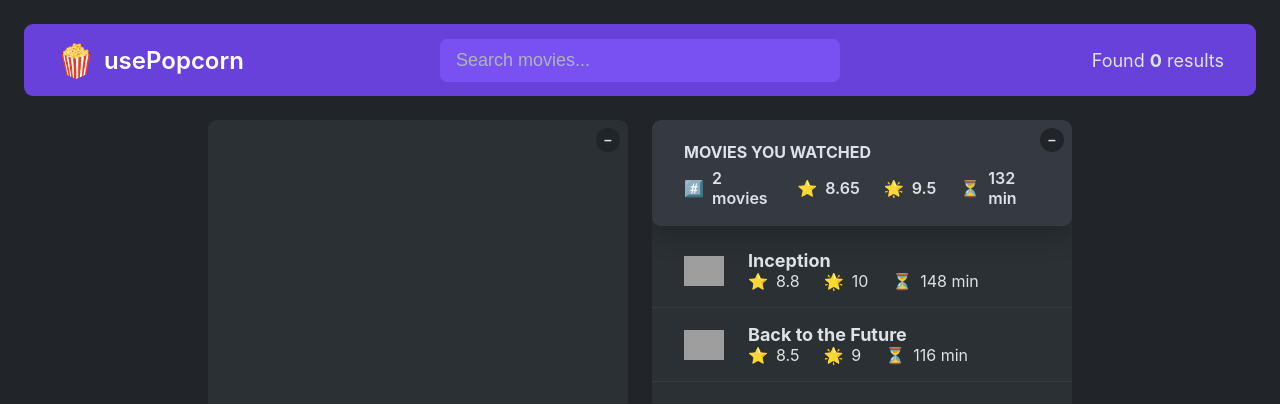
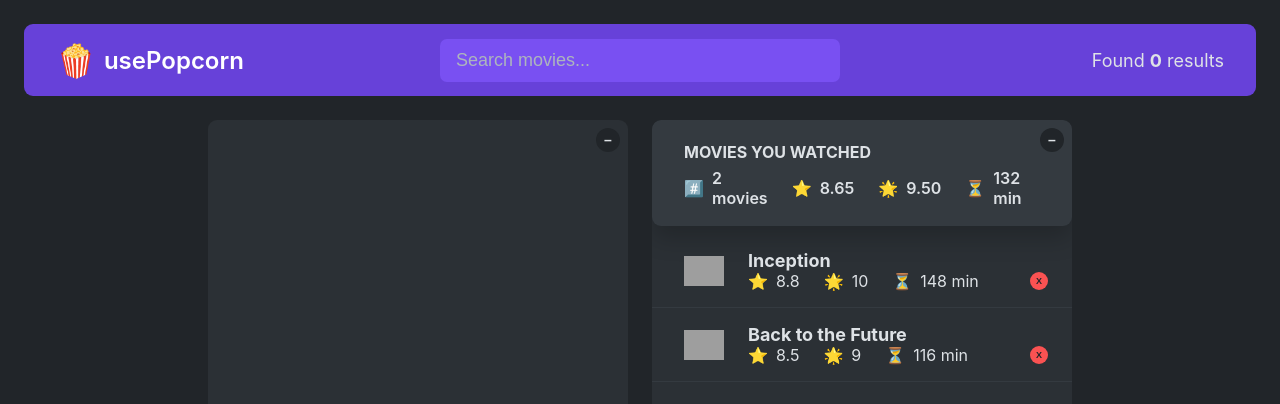
Before and after one commit to Janisgee/movie-rating-app, a React (Create React App) app: page / in a window 1280 px wide. Shown: the top 404 px of the page. Built offline with nearby package versions, Linux system fonts and the light colour scheme; grey boxes are pictures that could not be loaded.

Commit message:
Added delete button for watched movie list

```diff
--- a/src/App.js
+++ b/src/App.js
@@ -29,9 +29,9 @@ const tempMovieData = [
 const tempWatchedData = [
   {
     imdbID: 'tt1375666',
-    Title: 'Inception',
-    Year: '2010',
-    Poster:
+    title: 'Inception',
+    year: '2010',
+    poster:
       'https://m.media-amazon.com/images/M/MV5BMjAxMzY3NjcxNF5BMl5BanBnXkFtZTcwNTI5OTM0Mw@@._V1_SX300.jpg',
     runtime: 148,
     imdbRating: 8.8,
@@ -39,9 +39,9 @@ const tempWatchedData = [
   },
   {
     imdbID: 'tt0088763',
-    Title: 'Back to the Future',
-    Year: '1985',
-    Poster:
+    title: 'Back to the Future',
+    year: '1985',
+    poster:
       'https://m.media-amazon.com/images/M/MV5BZmU0M2Y1OGUtZjIxNi00ZjBkLTg1MjgtOWIyNThiZWIwYjRiXkEyXkFqcGdeQXVyMTQxNzMzNDI@._V1_SX300.jpg',
     runtime: 116,
     imdbRating: 8.5,
--- a/src/Main.js
+++ b/src/Main.js
@@ -21,6 +21,14 @@ export default function Main({ movies, tempWatchedData, error, loading }) {
     setSelectedId(null);
   }
 
+  function handleAddWatched(movie) {
+    setWatched((watched) => [...watched, movie]);
+  }
+
+  function handleDeleteWatched(id) {
+    setWatched(watched.filter((movie) => movie.imdbID !== id));
+  }
+
   return (
     <main className='main'>
       <Box>
@@ -35,11 +43,16 @@ export default function Main({ movies, tempWatchedData, error, loading }) {
           <MovieDetails
             selectedId={selectedId}
             onCloseMovie={handleCloseMovie}
+            onAddWatched={handleAddWatched}
+            watched={watched}
           />
         ) : (
           <>
             <WatchedSummary watched={watched} />
-            <WatchedMoviesList watched={watched} />
+            <WatchedMoviesList
+              watched={watched}
+              onDeleteWatched={handleDeleteWatched}
+            />
           </>
         )}
       </Box>
--- a/src/MoviesList/MovieDetails.js
+++ b/src/MoviesList/MovieDetails.js
@@ -4,12 +4,24 @@ import Loader from '../Reuseable/Loader';
 import StarRating from '../StarRating';
 const apiKey = '8be92ce5';
 
-export default function MovieDetails({ selectedId, onCloseMovie }) {
+export default function MovieDetails({
+  selectedId,
+  onCloseMovie,
+  onAddWatched,
+  watched,
+}) {
   const [error, setError] = useState(null);
   const [loading, setLoading] = useState(false);
   const [selectedMovie, setSelectedMovie] = useState({});
-  const [rating, setRating] = useState(0);
-  console.log(selectedId);
+  const [userRating, setUserRating] = useState(0);
+  console.log(watched);
+  const isWatched = watched.map((movie) => movie.imdbID).includes(selectedId);
+  console.log(isWatched);
+
+  const watchedUserRating = watched.find(
+    (movie) => movie.imdbID === selectedId,
+  )?.userRating;
+  console.log(watchedUserRating);
 
   const {
     Title: title,
@@ -25,6 +37,19 @@ export default function MovieDetails({ selectedId, onCloseMovie }) {
     imdbRating,
   } = selectedMovie;
 
+  function handleAdd() {
+    const newMovie = {
+      title,
+      poster,
+      runtime: Number(runtime.split(' ').at(0)),
+      imdbRating: Number(imdbRating),
+      userRating: userRating,
+      imdbID,
+    };
+    onAddWatched(newMovie);
+    onCloseMovie();
+  }
+
   useEffect(
     function () {
       async function getFetchMoviesDetails() {
@@ -37,7 +62,6 @@ export default function MovieDetails({ selectedId, onCloseMovie }) {
           if (!res.ok)
             throw new Error(`Sorry, we cannot find movie details. 😔`);
           const data = await res.json();
-          console.log(data);
 
           setSelectedMovie(data);
           setLoading(false);
@@ -74,8 +98,20 @@ export default function MovieDetails({ selectedId, onCloseMovie }) {
           </header>
           <section>
             <div className='rating'>
-              <StarRating size={23} onSetRating={setRating} />
-              <button className='btn-add'>+ Add to list</button>
+              {isWatched ? (
+                <p>
+                  You rated with movie {watchedUserRating} <span>⭐</span>
+                </p>
+              ) : (
+                <>
+                  <StarRating size={23} onSetRating={setUserRating} />
+                  {userRating > 0 && (
+                    <button className='btn-add' onClick={handleAdd}>
+                      + Add to list
+                    </button>
+                  )}
+                </>
+              )}
             </div>
             <p>
               <em>{plot}</em>
--- a/src/Watched/WatchedMoviesList.js
+++ b/src/Watched/WatchedMoviesList.js
@@ -1,10 +1,10 @@
-export default function WatchedMoviesList({ watched }) {
+export default function WatchedMoviesList({ watched, onDeleteWatched }) {
   return (
     <ul className='list list-movies'>
       {watched.map((movie) => (
         <li key={movie.imdbID}>
-          <img src={movie.Poster} alt={`${movie.Title} poster`} />
-          <h3>{movie.Title}</h3>
+          <img src={movie.poster} alt={`${movie.title} poster`} />
+          <h3>{movie.title}</h3>
           <div>
             <p>
               <span>⭐️</span>
@@ -16,8 +16,16 @@ export default function WatchedMoviesList({ watched }) {
             </p>
             <p>
               <span>⏳</span>
-              <span>{movie.runtime} min</span>
+              <span>
+                {isNaN(movie.runtime) ? 'No Data' : `${movie.runtime} min`}
+              </span>
             </p>
+            <button
+              className='btn-delete'
+              onClick={() => onDeleteWatched(movie.imdbID)}
+            >
+              X
+            </button>
           </div>
         </li>
       ))}
--- a/src/Watched/WatchedSummary.js
+++ b/src/Watched/WatchedSummary.js
@@ -4,7 +4,9 @@ const average = (arr) =>
 export default function WatchedSummary({ watched }) {
   const avgImdbRating = average(watched.map((movie) => movie.imdbRating));
   const avgUserRating = average(watched.map((movie) => movie.userRating));
-  const avgRuntime = average(watched.map((movie) => movie.runtime));
+  const avgRuntime = average(
+    watched.map((movie) => !isNaN(movie.runtime) && movie.runtime),
+  );
   return (
     <div className='summary'>
       <h2>Movies you watched</h2>
@@ -15,15 +17,15 @@ export default function WatchedSummary({ watched }) {
         </p>
         <p>
           <span>⭐️</span>
-          <span>{avgImdbRating}</span>
+          <span>{avgImdbRating.toFixed(2)}</span>
         </p>
         <p>
           <span>🌟</span>
-          <span>{avgUserRating}</span>
+          <span>{avgUserRating.toFixed(2)}</span>
         </p>
         <p>
           <span>⏳</span>
-          <span>{avgRuntime} min</span>
+          <span>{Math.round(avgRuntime)} min</span>
         </p>
       </div>
     </div>
```
